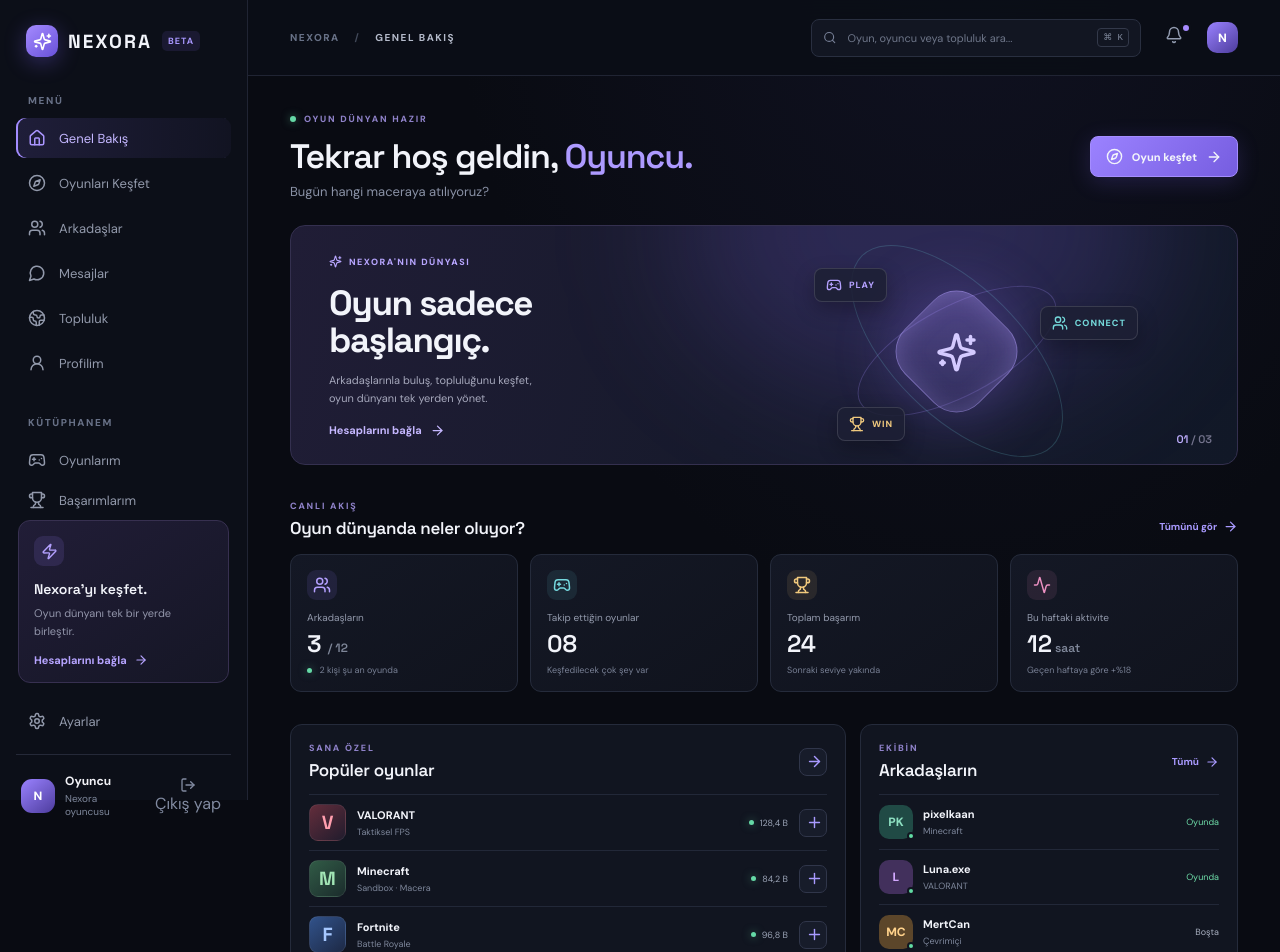
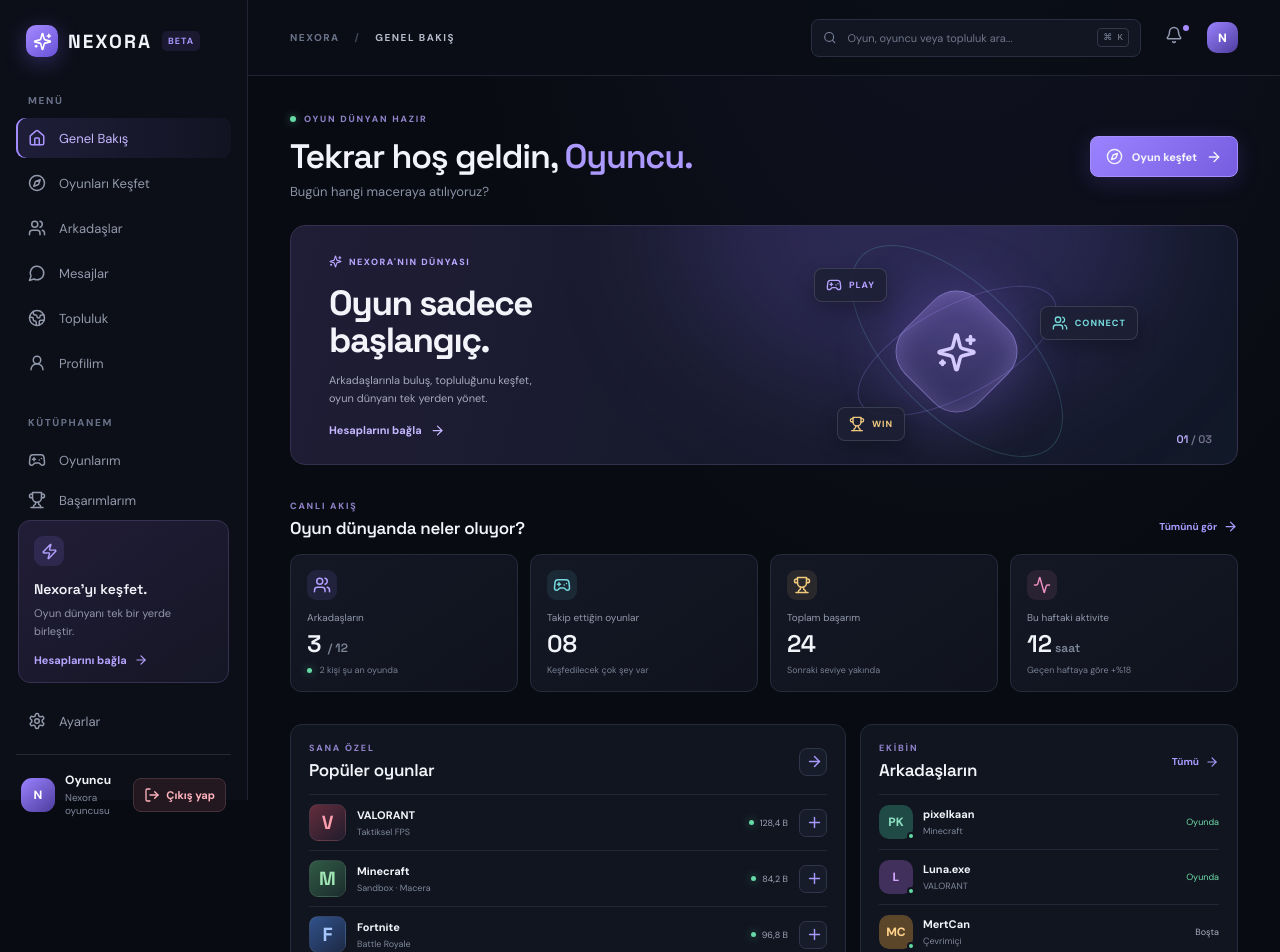
Before and after one commit to hasanmeteyetisir142-wq/Nexora, a Next.js app: page / in a window 1280 px wide. Shown: the top 952 px of the page. Built offline with nearby package versions, Linux system fonts and the light colour scheme; no server answers.

Commit message:
Make sign out button visible

```diff
--- a/app/globals.css
+++ b/app/globals.css
@@ -35,8 +35,8 @@
 .auth-foot{position:absolute;bottom:22px;color:#596176;font-size:8px;letter-spacing:1.3px;text-align:center}
 .spin{animation:auth-spin 1s linear infinite}
 @keyframes auth-spin{to{transform:rotate(360deg)}}
-.logout-mini{margin-left:auto;border:0;background:transparent;color:#818aa0;padding:5px;display:grid;place-items:center;border-radius:7px}
-.logout-mini:hover{background:#ffffff0c;color:#ffb3bd}
+.logout-mini{margin-left:auto;border:1px solid #45313a;background:#241820;color:#ffb3bd;padding:8px 10px;display:flex;align-items:center;justify-content:center;gap:6px;border-radius:8px;font-size:11px;font-weight:700;white-space:nowrap;cursor:pointer}
+.logout-mini:hover{background:#38202a;color:#ffd1d8;border-color:#70404b}
 .logout-mini:disabled{opacity:.5;cursor:wait}
 @media(max-width:520px){.auth-card{padding:27px 22px}.auth-card h1{font-size:25px}.auth-brand{top:20px;left:20px}.auth-foot{position:static;margin-top:25px}}
 
```
